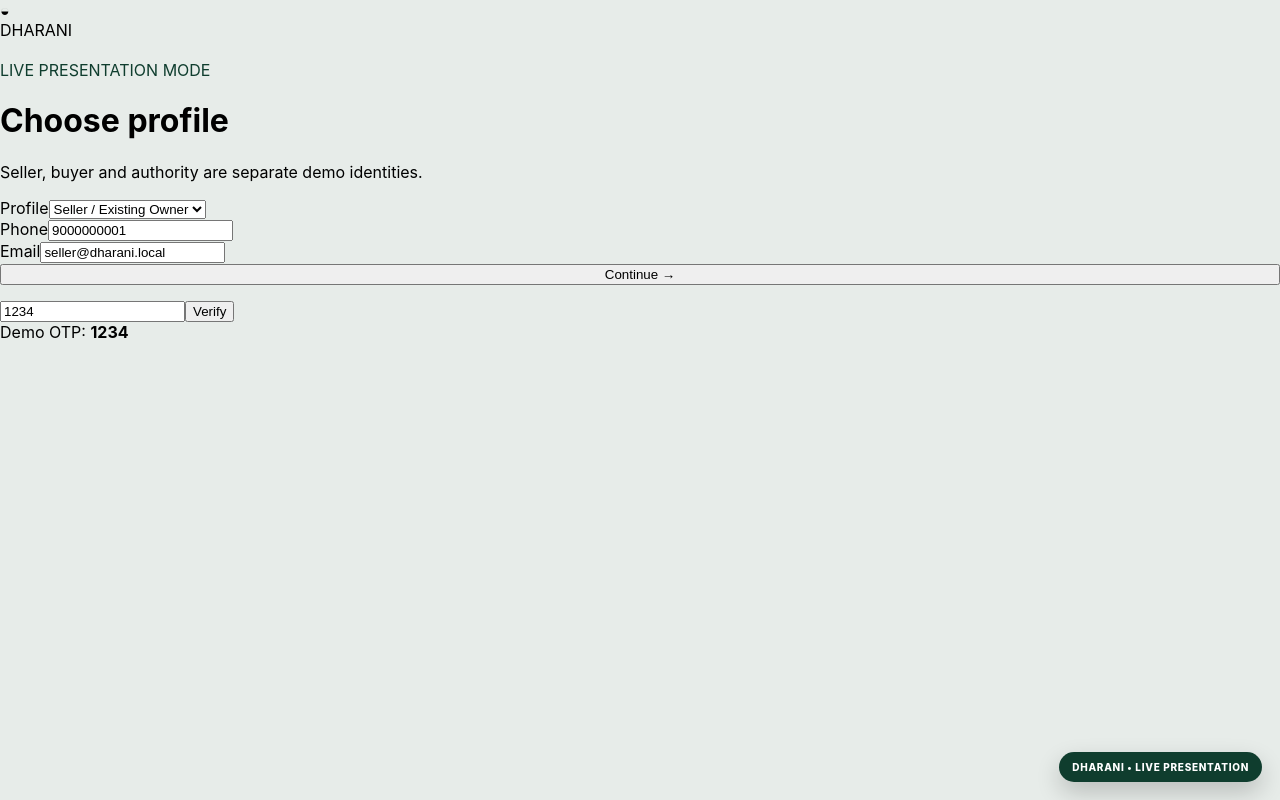
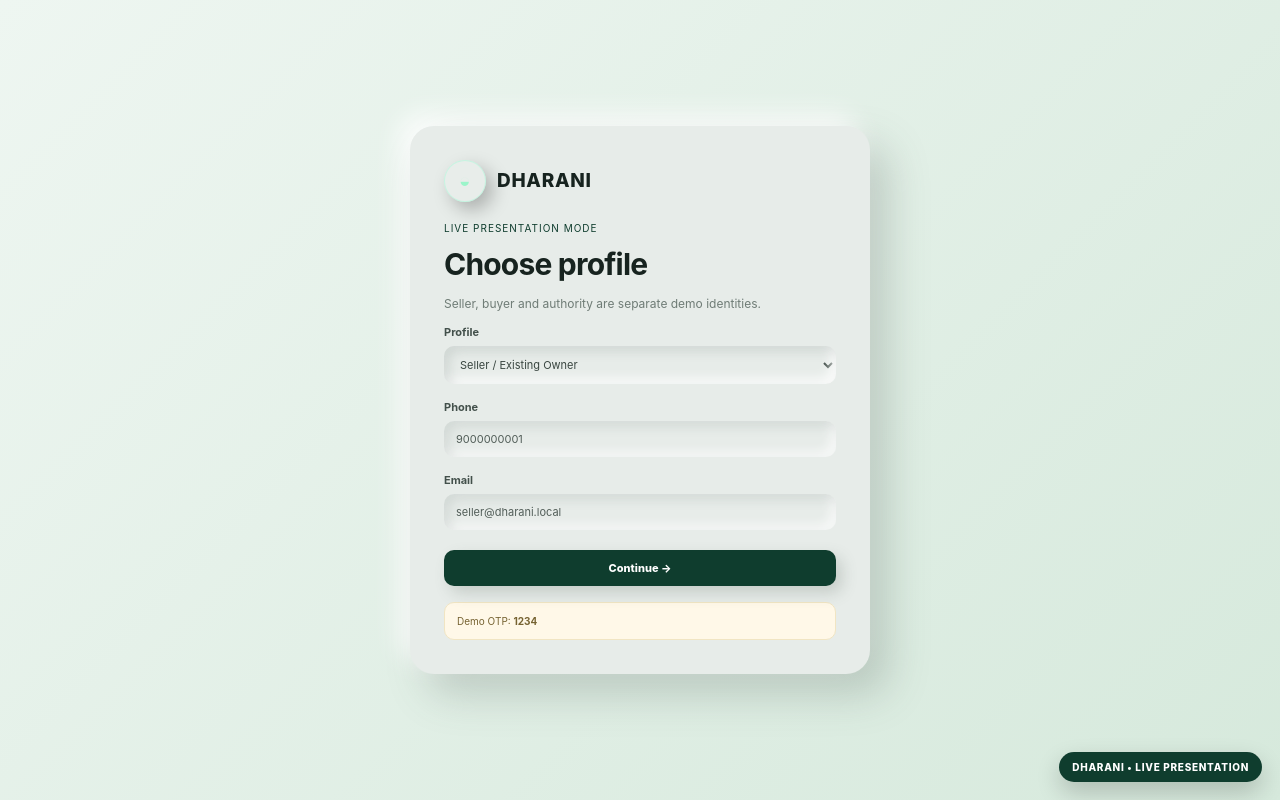
Before and after one commit to Vansh-Quant/DHARANI-BLOCKCHAIIN_-REGISTRATION, a website: page frontend/presentation.html in a window 1280 px wide. Drawn offline with Linux system fonts and the light colour scheme.

Commit message:
fix: style live presentation page

```diff
--- a/frontend/presentation.html
+++ b/frontend/presentation.html
@@ -5,9 +5,17 @@
   <meta name="viewport" content="width=device-width, initial-scale=1.0" />
   <title>DHARANI — Live Presentation</title>
   <style>
-    html,body{margin:0;min-height:100%;background:#e7ece9;font-family:Inter,ui-sans-serif,system-ui,-apple-system,Segoe UI,sans-serif}
-    #app{min-height:100vh}
+    :root{--green:#0f3d2e;--green2:#145541;--mint:#dff7ec;--accent:#22c55e;--bg:#e7ece9;--surface:#e7ece9;--text:#17231f;--muted:#6f7c76;--red:#a44a55;--yellow:#8a6d23;--shadow:18px 20px 40px rgba(80,94,88,.25),-11px -11px 26px rgba(255,255,255,.9);--inset:inset 5px 5px 12px rgba(112,125,119,.2),inset -5px -5px 12px rgba(255,255,255,.88)}
+    *{box-sizing:border-box}html,body{margin:0;min-height:100%;background:var(--bg);font-family:Inter,ui-sans-serif,system-ui,-apple-system,Segoe UI,sans-serif;color:var(--text)}button,input,select{font:inherit}button{cursor:pointer}.hidden{display:none!important}
+    .app{min-height:100vh}.shell{display:grid;grid-template-columns:232px minmax(0,1fr);min-height:100vh;width:100%}.sidebar{background:var(--surface);padding:22px 14px;position:fixed;inset:0 auto 0 0;width:232px;display:flex;flex-direction:column;box-shadow:11px 0 32px rgba(73,88,81,.19),-7px -7px 20px rgba(255,255,255,.82);z-index:5}.brand{display:flex;align-items:center;gap:11px;font-weight:850;font-size:19px;letter-spacing:.7px}.brand-mark{width:40px;height:40px;border-radius:50%;display:grid;place-items:center;color:#9bf5ca;border:1px solid rgba(150,255,211,.42);background:rgba(255,255,255,.055);box-shadow:7px 8px 18px rgba(0,0,0,.25)}.side-nav{display:flex;flex-direction:column;gap:5px;margin-top:20px}.side-nav button{border:0;background:transparent;color:#5f6c67;text-align:left;padding:11px 12px;border-radius:9px;display:flex;gap:12px;align-items:center;font-size:13px}.side-nav button:hover{background:#dce8e2;color:var(--green)}.side-nav button.active{background:var(--green);color:#fff}.logout{margin-top:auto}
+    .main{position:relative;width:auto;min-width:0;margin-left:0}.topbar{height:72px;position:sticky;top:0;z-index:4;background:var(--surface);display:flex;justify-content:space-between;align-items:center;padding:0 32px;box-shadow:0 8px 22px rgba(80,94,88,.08)}.search{width:min(430px,48vw);border:0;background:var(--surface);padding:11px 14px;border-radius:12px;box-shadow:var(--inset);outline:0}.user{display:flex;gap:10px;align-items:center;font-size:12px}.avatar{width:36px;height:36px;border-radius:50%;display:grid;place-items:center;background:var(--green);color:#fff;font-weight:800;box-shadow:6px 6px 14px rgba(112,125,119,.22)}.page{width:auto;max-width:1350px;margin:0 auto;padding:28px 32px 45px}.page-head{display:flex;justify-content:space-between;align-items:flex-end;gap:15px;margin-bottom:24px}.page h1{font-size:25px;margin:0 0 5px}.page h2{font-size:16px;margin:0}.subtitle,.meta{font-size:11px;color:var(--muted);line-height:1.5}.eyebrow{font-size:10px;letter-spacing:1px;color:#82908a;margin-bottom:7px}
+    .card{background:var(--surface);border-radius:16px;box-shadow:var(--shadow);overflow:hidden}.card-head{padding:17px 18px;border-bottom:1px solid rgba(112,125,119,.13);display:flex;justify-content:space-between;align-items:center}.card-body{padding:18px}.property{display:grid;grid-template-columns:58px minmax(0,1fr) auto auto;gap:14px;align-items:center;padding:14px 18px;border-bottom:1px solid rgba(112,125,119,.13)}.property:last-child{border-bottom:0}.thumb{width:58px;height:46px;border-radius:9px;background:linear-gradient(135deg,#7c9b82,#d7d0ab);box-shadow:var(--inset)}.property b{font-size:12px}.badge{padding:6px 9px;border-radius:7px;font-size:9px;font-weight:800;white-space:nowrap}.badge.green{background:var(--mint);color:#16844a}.badge.yellow{background:#f5edd4;color:var(--yellow)}.badge.blue{background:#e7f0ff;color:#3464a8}.btn{border:0;border-radius:10px;padding:11px 16px;font-size:11px;font-weight:800}.btn-primary{background:var(--green);color:#fff;box-shadow:6px 7px 15px rgba(80,94,88,.22)}.btn-primary:hover{transform:translateY(-1px)}
+    .form{padding:22px}.field{display:flex;flex-direction:column;gap:7px;margin-bottom:16px}.field label{font-size:11px;font-weight:750;color:#43504b}.field input,.field select{width:100%;border:0;background:var(--surface);border-radius:10px;padding:11px 12px;box-shadow:var(--inset);outline:0;font-size:11px;color:#394640}.field input[readonly]{opacity:.85}.otp{display:flex;gap:9px}.otp input{flex:1}.notice{background:#fff8e8;border:1px solid #f1e5c3;border-radius:10px;padding:12px;font-size:10px;color:#766332;margin-top:16px}
+    .login{min-height:100vh;display:grid;place-items:center;background:linear-gradient(135deg,#eef6f1,#d6e9dc);padding:30px}.login-card{width:min(460px,100%);background:var(--surface);border-radius:24px;padding:34px;box-shadow:var(--shadow)}.login-card h1{font-size:30px;margin:12px 0 7px;letter-spacing:-.8px}.login-card p{font-size:12px;color:var(--muted);line-height:1.6}.login-card .btn-primary{width:100%;margin-top:4px}.login-card .brand-mark{width:42px;height:42px}.login-card .eyebrow{margin-top:20px;color:var(--green)}
+    .timeline{padding:18px 20px 22px}.event{display:flex;gap:12px;position:relative;padding:0 0 18px}.event:not(:last-child):before{content:"";position:absolute;left:9px;top:19px;bottom:0;width:1px;background:#cfe4d9}.dot{width:19px;height:19px;border-radius:50%;background:#e4f7ed;border:1px solid #b9e2cc;z-index:1;flex:none;display:grid;place-items:center;font-size:9px;color:#15934f}.toast{position:fixed;right:25px;bottom:25px;background:var(--green);color:#fff;padding:12px 16px;border-radius:10px;box-shadow:0 12px 30px rgba(0,0,0,.18);z-index:30;font-size:11px}
     .presentation-banner{position:fixed;right:18px;bottom:18px;z-index:100;padding:9px 13px;border-radius:999px;background:#0f3d2e;color:#fff;font-size:10px;font-weight:800;letter-spacing:.7px;box-shadow:0 10px 25px rgba(0,0,0,.2)}
+    @media(max-width:950px){.shell{grid-template-columns:70px minmax(0,1fr)}.sidebar{width:70px;padding:18px 8px}.sidebar .brand{justify-content:center}.sidebar .brand span,.side-nav span,.logout span{display:none}.side-nav button{justify-content:center}.page{max-width:none}.topbar{padding:0 18px}.property{grid-template-columns:52px minmax(0,1fr) auto}.property .thumb{width:52px}.property .btn{display:none}}
+    @media(max-width:620px){.page{padding:22px 16px}.page-head{align-items:flex-start;flex-direction:column}.property{grid-template-columns:48px minmax(0,1fr)}.property .badge{display:none}.login{padding:18px}.login-card{padding:25px}.presentation-banner{right:10px;bottom:10px;font-size:8px}}
   </style>
 </head>
 <body>
```
